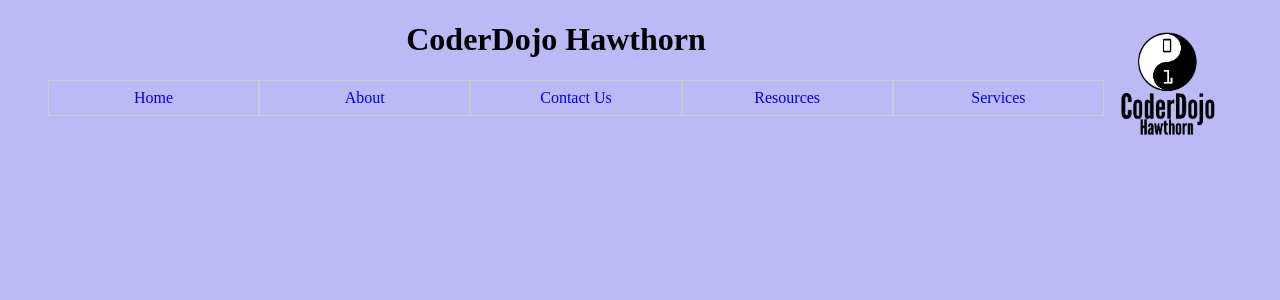
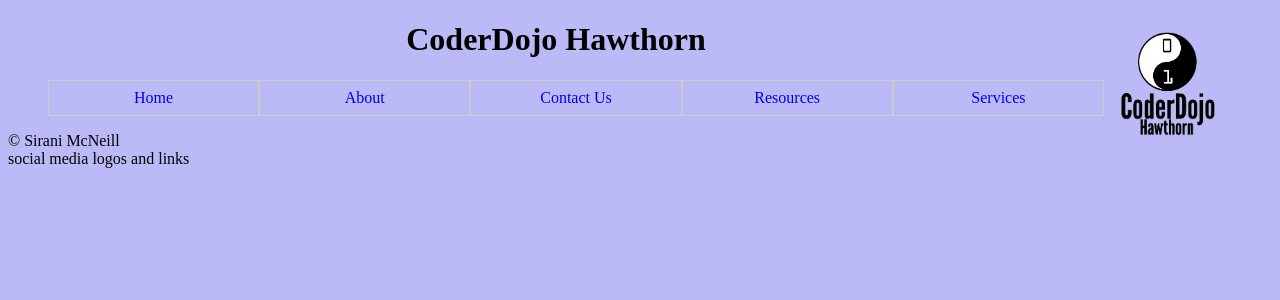
Before and after one commit to CoderDojoHawthorn/coderdojohawthorn.github.io, a Jekyll site: the page built from index.md, in a window 1280 px wide. Shown: the top 300 px of the page. Built offline with Jekyll 4.4.1, drawn with Linux system fonts in a browser that asks for light colours.

Commit message:
Add footer content

```diff
--- /dev/null
+++ b/_includes/footer.html
@@ -0,0 +1,5 @@
+<span class="coryrights">© Sirani McNeill</span>
+
+<div class="social">
+	social media logos and links
+</div>
--- a/_layouts/default.html
+++ b/_layouts/default.html
@@ -18,6 +18,7 @@
 			{{ content }}
 		</section>
 		<footer>
+			{% include footer.html %}
 		</footer>
     </div>
 </body>
```
